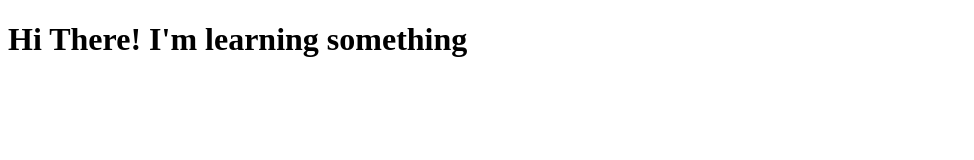
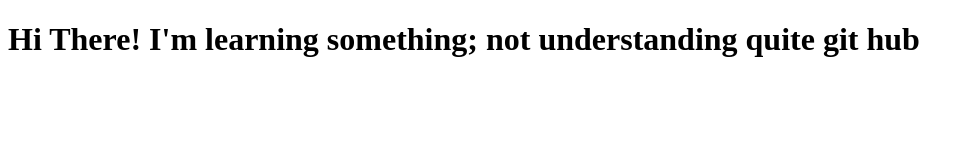
Before and after one commit to aravindmss/HelloWorld, a plain HTML site: page site/index.html in a window 1280 px wide. Shown: the whole page, without its empty margins (0-974 px from the left). Drawn offline with Linux system fonts and the light colour scheme.

Commit message:
change test

```diff
--- a/site/index.html
+++ b/site/index.html
@@ -4,6 +4,6 @@
 	<title>Hello World Page</title>
 </head>
 <body>
- <h1> Hi There! I'm learning something  </h1>
+ <h1> Hi There! I'm learning something; not understanding quite  git hub  </h1>
 </body>
 </html>
```
